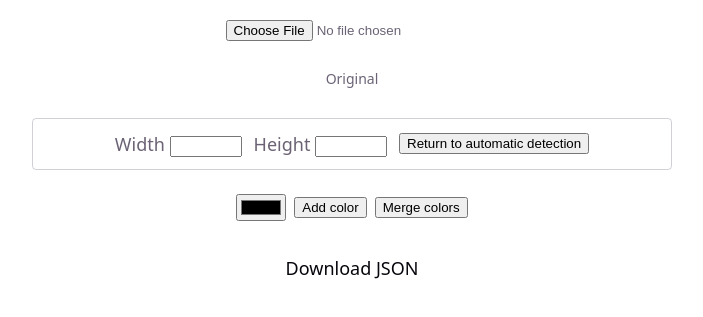
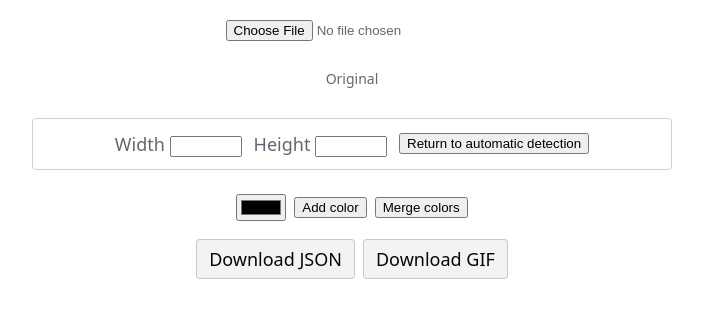
Before and after one commit to neolao/pixel-art-serializer, a website built with Vite: page index.html in a window 1280 px wide. Shown: the part 135-452 px from the top of the page, without its empty margins (288-991 px from the left). Built offline with nearby package versions, Linux system fonts and the light colour scheme.

Commit message:
feat: style the JSON and GIF download links as buttons
They previously rendered as plain text links, inconsistent with the
rest of the UI's native-looking buttons.

```diff
--- a/src/style.css
+++ b/src/style.css
@@ -137,10 +137,35 @@
 	margin-top: 8px;
 }
 
-#download-json {
-	display: inline-block;
+.downloads {
+	display: flex;
+	justify-content: center;
+	gap: 8px;
 	margin-top: 16px;
+}
+
+.downloads a {
+	display: inline-flex;
+	align-items: center;
+	padding: 6px 12px;
+	border: 1px solid var(--swatch-border);
+	border-radius: var(--radius);
+	background: color-mix(in srgb, var(--text) 8%, var(--bg));
+	text-decoration: none;
 	color: var(--text-h);
+	cursor: pointer;
+}
+
+.downloads a[aria-disabled="true"] {
+	opacity: 0.5;
+	cursor: not-allowed;
+	pointer-events: none;
+}
+
+#gif-note {
+	max-width: 480px;
+	margin: 8px auto 0;
+	font-size: 14px;
 }
 
 #confidence {
```
Also changed, not shown: CHANGELOG.md.
